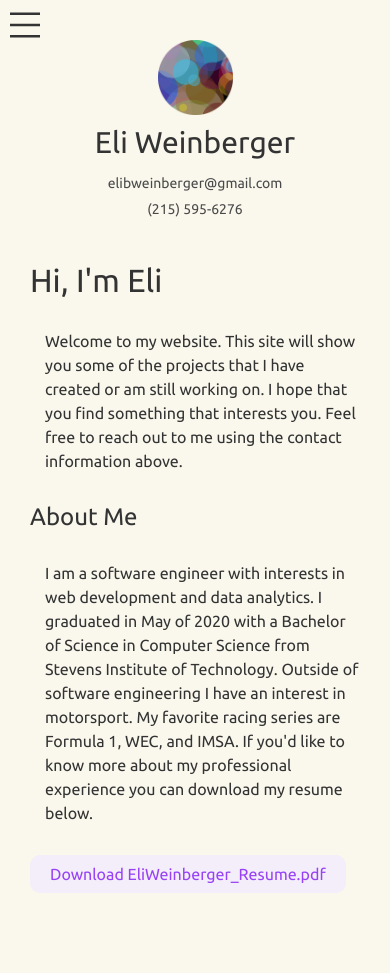
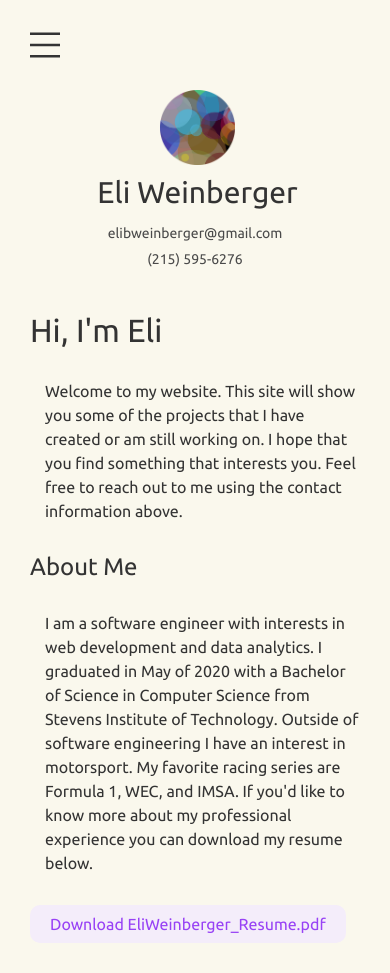
Before and after one commit to ebweinberger/eliWeinbergerWebsite, an Angular app: page / in a window 390 px wide. Before the commit the page ends 923 px from the top, so only its background shows below. Built offline with nearby package versions, Linux system fonts and the light colour scheme.

Commit message:
bug fixes on sidebar resopnsiveness

```diff
--- a/package.json
+++ b/package.json
@@ -11,7 +11,7 @@
   },
   "private": true,
   "dependencies": {
-    "@angular/animations": "~8.2.14",
+    "@angular/animations": "^8.2.14",
     "@angular/common": "~8.2.14",
     "@angular/compiler": "~8.2.14",
     "@angular/core": "~8.2.14",
--- a/src/app/app.component.css
+++ b/src/app/app.component.css
@@ -17,6 +17,7 @@ a{
 }
 
 .name-container{
+  padding-left: 5px;
   display: flex;
   justify-content: space-between;
   align-items: center;
@@ -147,7 +148,7 @@ hr{
   .menu-button{
     display: flex;
     margin-right: auto;
-    padding: 10px 0 0 10px;
+    padding: 30px 30px 30px 30px;
     width: 30px;
     height: 30px;
     cursor: pointer;
@@ -214,4 +215,8 @@ hr{
     transition: .5;
   }
 
+  .side-bar a{
+    font-size: 18px;
+  }
+
 }
--- a/src/app/app.component.ts
+++ b/src/app/app.component.ts
@@ -1,10 +1,11 @@
 import { Component, OnInit, HostListener } from '@angular/core';
 import { ProjectComponent } from './project/project.component';
+
 
 @Component({
   selector: 'app-root',
   templateUrl: './app.component.html',
-  styleUrls: ['./app.component.css']
+  styleUrls: ['./app.component.css'],
 })
 export class AppComponent {
   title = 'eliWeinbergerWebsite';
@@ -18,8 +19,10 @@ export class AppComponent {
 
     if(window.innerWidth > 800){
       this.sidebarStatus = true;
+      this.mobile = false;
     }else{
       this.sidebarStatus = false;
+      this.mobile = true;
     }
   }
 
@@ -42,5 +45,8 @@ export class AppComponent {
   sidebarOff(){
     this.sidebarStatus = false;
     this.fade = false;
+    console.log("help");
   }
+
+
 }
```
